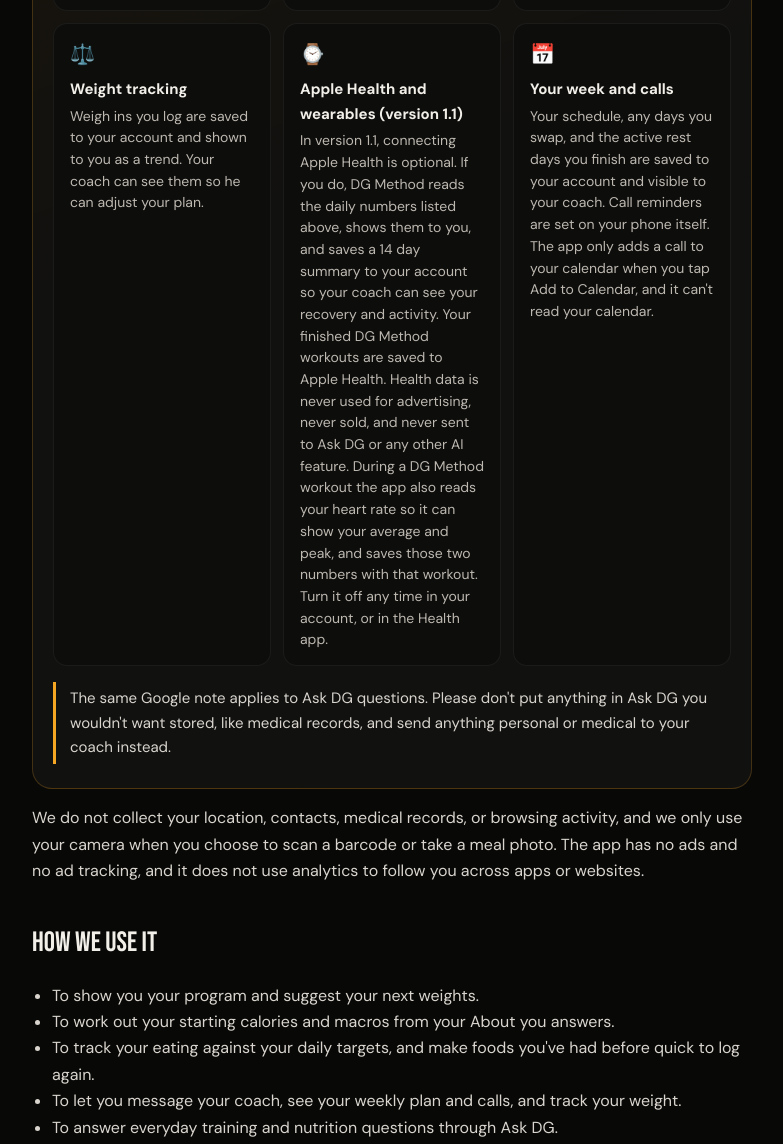
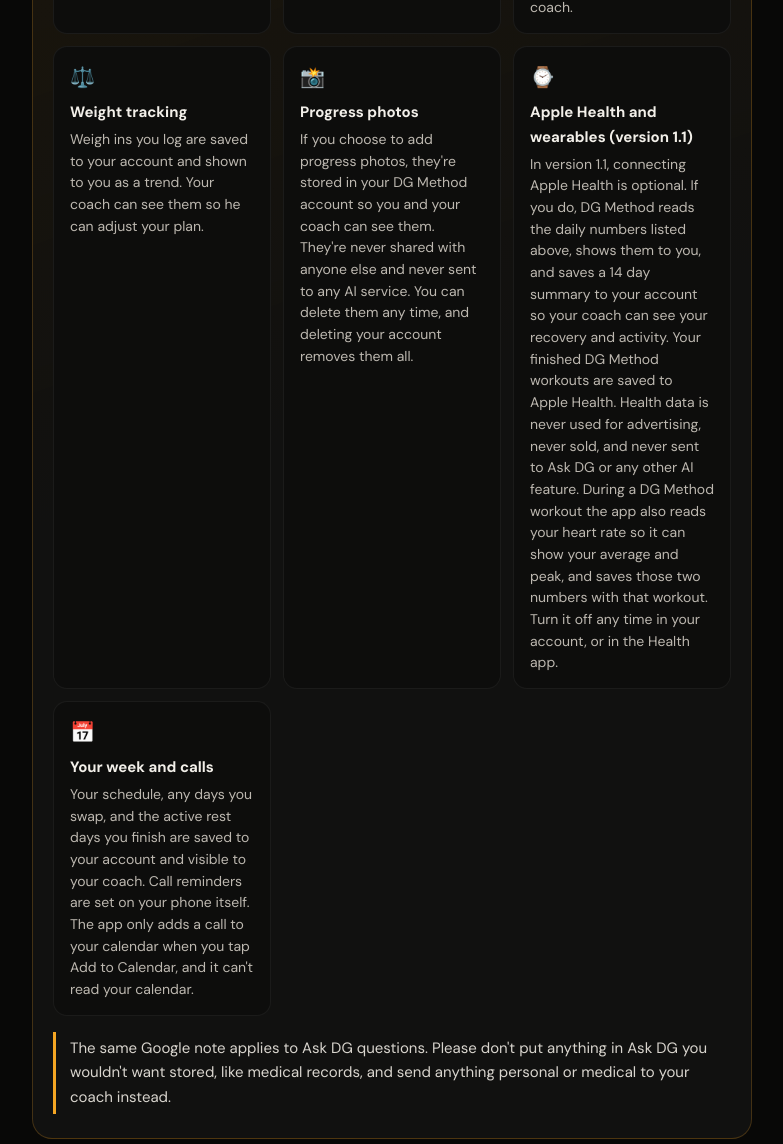
Before and after one commit to goulsondaniel3-lgtm/dg-method-privacy, a plain HTML site: page index.html in a window 1280 px wide. Shown: the part 3387-4531 px from the top of the page, without its empty margins (248-1031 px from the left). Drawn offline with Linux system fonts and the light colour scheme.

Commit message:
Privacy policy for 1.4: progress photos
Co-Authored-By: Claude Opus 5.5 <noreply@anthropic.com>
Claude-Session: https://claude.ai/code/session_0192oB38zx5Zr5J7rRRoBc8V

```diff
--- a/index.html
+++ b/index.html
@@ -40,7 +40,7 @@
 <main>
   <div class="eyebrow">THE DG METHOD</div>
   <h1>App Privacy Policy</h1>
-  <p class="muted">Effective October 29, 2026. Updated November 5, 2026 for version 1.1: nutrition, coaching tools, your weekly schedule, and asking your permission before any AI feature. Updated November 11, 2026 for version 1.2: your About you answers, set by set ratings, and no more Apple Health or WHOOP connection.</p>
+  <p class="muted">Effective October 29, 2026. Updated November 5, 2026 for version 1.1: nutrition, coaching tools, your weekly schedule, and asking your permission before any AI feature. Updated November 11, 2026 for version 1.2: your About you answers, set by set ratings, and no more Apple Health or WHOOP connection. Updated November 13, 2026 for version 1.4: progress photos.</p>
 
   <div class="card">
     <p>The DG Method app is a coaching app made by Daniel Goulson (DG Method) for his training clients. This policy explains what the app collects, why, and how you control it. The short version: we only keep what's needed to coach you, we never sell it, and you can delete everything from inside the app.</p>
@@ -99,13 +99,14 @@
       <div class="tile"><div class="icon">✅</div><h3>Your permission first</h3><p>The AI features (Ask DG, meal photos and Describe it) only work after you say yes. The first time you use one, the app shows exactly what will be sent to Google's Gemini AI and asks Allow or Not now. Nothing is sent unless you tap Allow. You can turn AI answers off any time in your account, and the app will ask again before the next AI request.</p></div>
       <div class="tile"><div class="icon">✨</div><h3>Ask DG</h3><p>When you ask Ask DG a question, the question is sent to Google's Gemini AI through Google Firebase, along with the details it needs to give a useful answer: your first name, program, daily targets, what you've eaten today, recent lifts and weight trend. Your Ask DG chat stays private to you. Your coach only sees a question if you tap Send to coach.</p></div>
       <div class="tile"><div class="icon">⚖️</div><h3>Weight tracking</h3><p>Weigh ins you log are saved to your account and shown to you as a trend. Your coach can see them so he can adjust your plan.</p></div>
+      <div class="tile"><div class="icon">📸</div><h3>Progress photos</h3><p>If you choose to add progress photos, they're stored in your DG Method account so you and your coach can see them. They're never shared with anyone else and never sent to any AI service. You can delete them any time, and deleting your account removes them all.</p></div>
       <div class="tile"><div class="icon">⌚️</div><h3>Apple Health and wearables (version 1.1)</h3><p>In version 1.1, connecting Apple Health is optional. If you do, DG Method reads the daily numbers listed above, shows them to you, and saves a 14 day summary to your account so your coach can see your recovery and activity. Your finished DG Method workouts are saved to Apple Health. Health data is never used for advertising, never sold, and never sent to Ask DG or any other AI feature. During a DG Method workout the app also reads your heart rate so it can show your average and peak, and saves those two numbers with that workout. Turn it off any time in your account, or in the Health app.</p></div>
       <div class="tile"><div class="icon">📅</div><h3>Your week and calls</h3><p>Your schedule, any days you swap, and the active rest days you finish are saved to your account and visible to your coach. Call reminders are set on your phone itself. The app only adds a call to your calendar when you tap Add to Calendar, and it can't read your calendar.</p></div>
     </div>
     <p class="note">The same Google note applies to Ask DG questions. Please don't put anything in Ask DG you wouldn't want stored, like medical records, and send anything personal or medical to your coach instead.</p>
   </section>
 
-  <p>We do not collect your location, contacts, medical records, or browsing activity, and we only use your camera when you choose to scan a barcode or take a meal photo. The app has no ads and no ad tracking, and it does not use analytics to follow you across apps or websites.</p>
+  <p>We do not collect your location, contacts, medical records, or browsing activity, and we only use your camera when you choose to scan a barcode, take a meal photo, or take progress photos. The app has no ads and no ad tracking, and it does not use analytics to follow you across apps or websites.</p>
 
   <h2>How we use it</h2>
   <ul>
```
